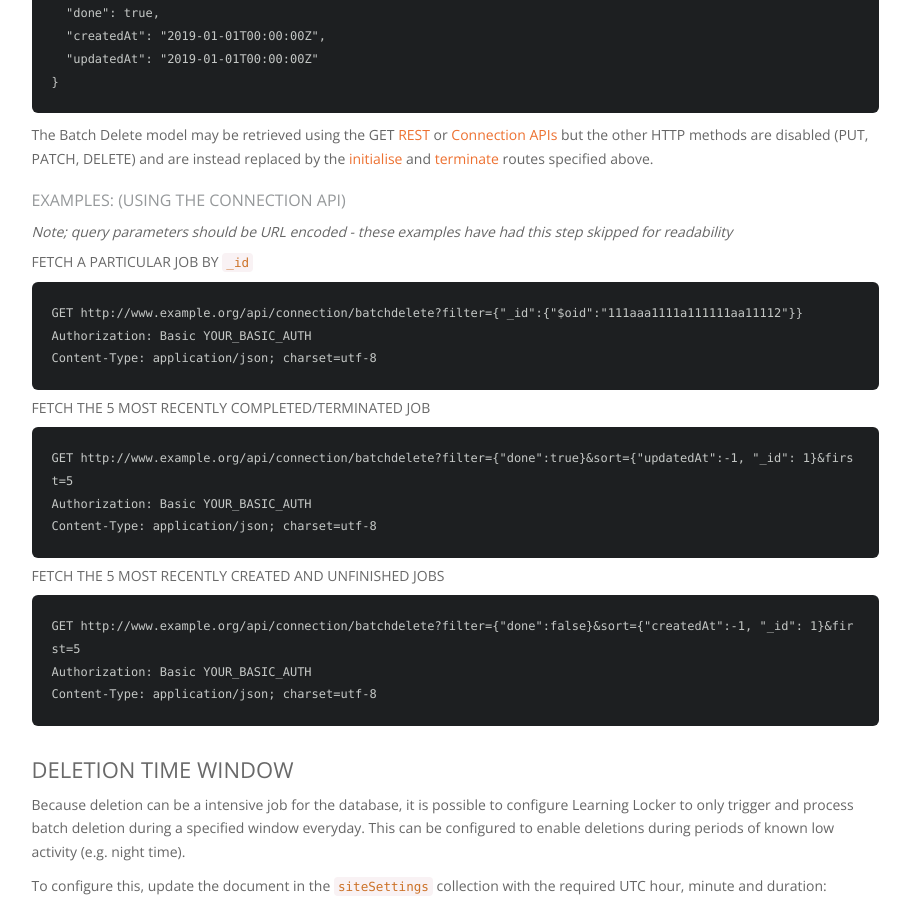
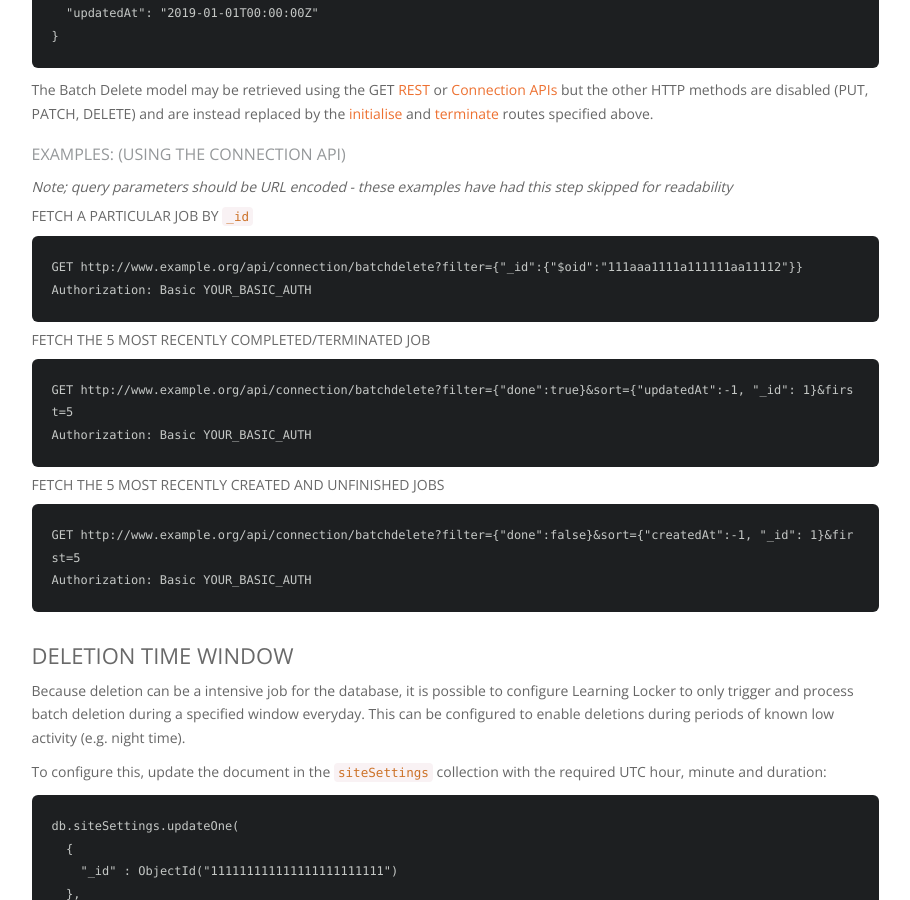
Before and after one commit to LearningLocker/docs, a Jekyll site: the page built from src/http-statement-deletion.md, in a window 1280 px wide and 900 px high, scrolled down 2812 px. Shown: the whole window, without its empty margins (331-1241 px from the left). Built offline with Jekyll 4.4.1, drawn with Linux system fonts in a browser that asks for light colours; nearby versions of some CDN libraries; our own code applies the rules of GitHub Pages for plain Markdown files; some of the changed text lies outside the part shown.

Commit message:
Removes unnecessary content-type header.

````diff
--- a/src/http-statement-deletion.md
+++ b/src/http-statement-deletion.md
@@ -69,7 +69,6 @@
 ```
 GET http://www.example.org/api/v2/batchdelete/terminate/111aaa1111a111111aa11112
 Authorization: Basic YOUR_BASIC_AUTH
-Content-Type: application/json; charset=utf-8
 ```
 
 #### Terminating all batch deletions
@@ -79,7 +78,6 @@
 ```
 GET http://www.example.org/api/v2/batchdelete/terminate/all
 Authorization: Basic YOUR_BASIC_AUTH
-Content-Type: application/json; charset=utf-8
 ```
 
 ### Viewing batch deletions
@@ -130,21 +128,18 @@
 ```
 GET http://www.example.org/api/connection/batchdelete?filter={"_id":{"$oid":"111aaa1111a111111aa11112"}}
 Authorization: Basic YOUR_BASIC_AUTH
-Content-Type: application/json; charset=utf-8
 ```
 
 ##### Fetch the 5 most recently completed/terminated job
 ```
 GET http://www.example.org/api/connection/batchdelete?filter={"done":true}&sort={"updatedAt":-1, "_id": 1}&first=5
 Authorization: Basic YOUR_BASIC_AUTH
-Content-Type: application/json; charset=utf-8
 ```
 
 ##### Fetch the 5 most recently created and unfinished jobs
 ```
 GET http://www.example.org/api/connection/batchdelete?filter={"done":false}&sort={"createdAt":-1, "_id": 1}&first=5
 Authorization: Basic YOUR_BASIC_AUTH
-Content-Type: application/json; charset=utf-8
 ```
 
 
````
